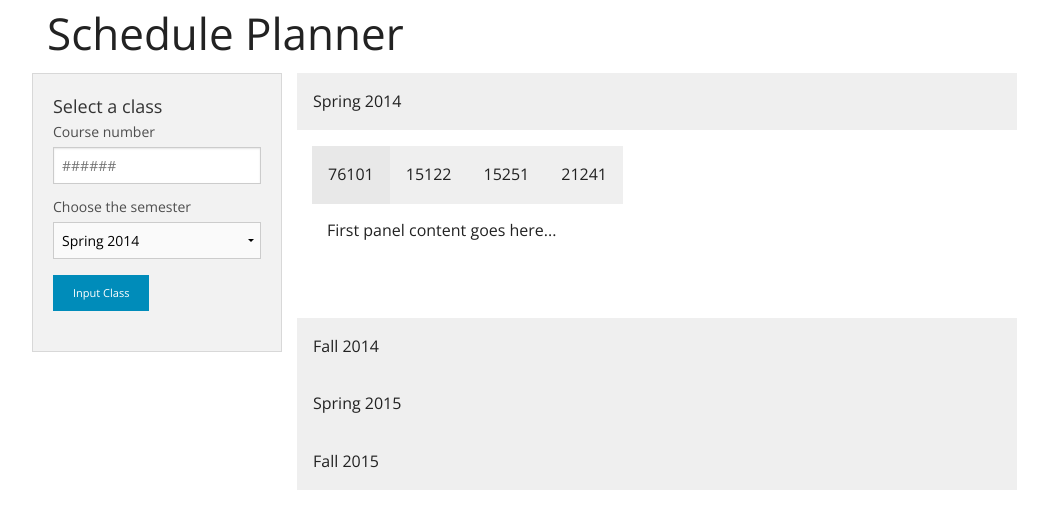
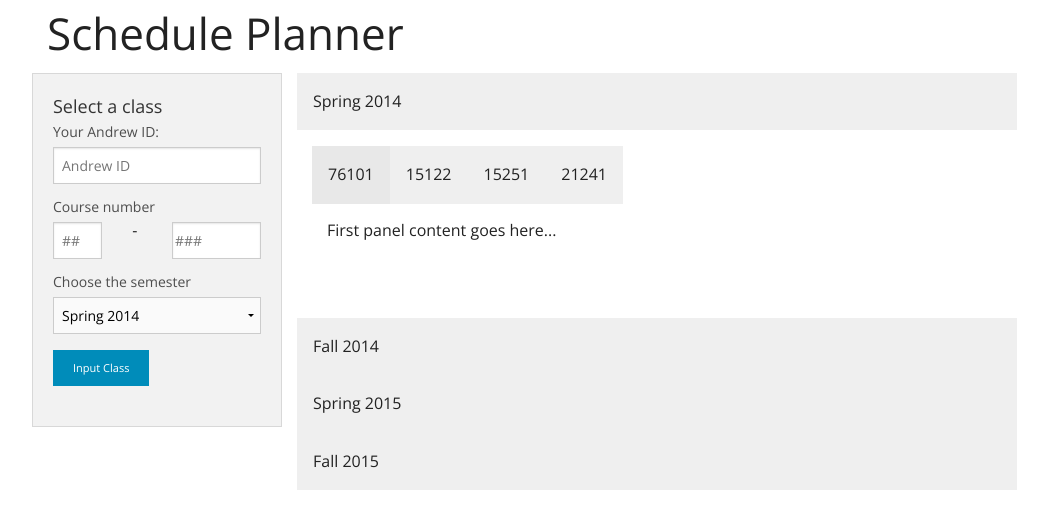
Before and after one commit to leejustinj/CMUScheduleApp, a Flask app: page / in a window 1280 px wide. Shown: the top 529 px of the page, without its empty margins (108-1156 px from the left). Run offline with Flask 2, Linux system fonts and the light colour scheme; some libraries are stand-ins or nearby versions.

Commit message:
changed course number into two text boxes

```diff
--- a/templates/index.html
+++ b/templates/index.html
@@ -11,8 +11,18 @@
         <div class="large-3 medium-3 columns panel">
 	        <form method="POST" action="submitinput">
                 <h5>Select a class</h5>
+                <label>Your Andrew ID:</label>
+                <input type="text" name="andrewid" placeholder="Andrew ID" />
                 <label>Course number</label>
-                <input type="number" min="0" max="99999" maxlength="5" name="coursenumber" placeholder="######" onkeypress="return isNumberKey(event)"/>
+                <div class="row">
+                    <span class="large-4 medium-4 columns">
+                    <input style="padding-right:2px" type="number" min="0" max="99" maxlength="2" name="deptnumber" placeholder="##" onkeypress="return isNumberKey(event)"/>
+                    </span>
+                    <span class="large-2 medium-2 columns">-</span>
+                    <span class="large-6 medium-6 columns">
+                    <input style="padding-left:2px" type="number" min="0" max="999" maxlength="3" name="coursenumber" placeholder="###" onkeypress="return isNumberKey(event)"/>
+                    </span>
+                </div>
                 <label>Choose the semester</label>
 
                 <select name="semester">
```
